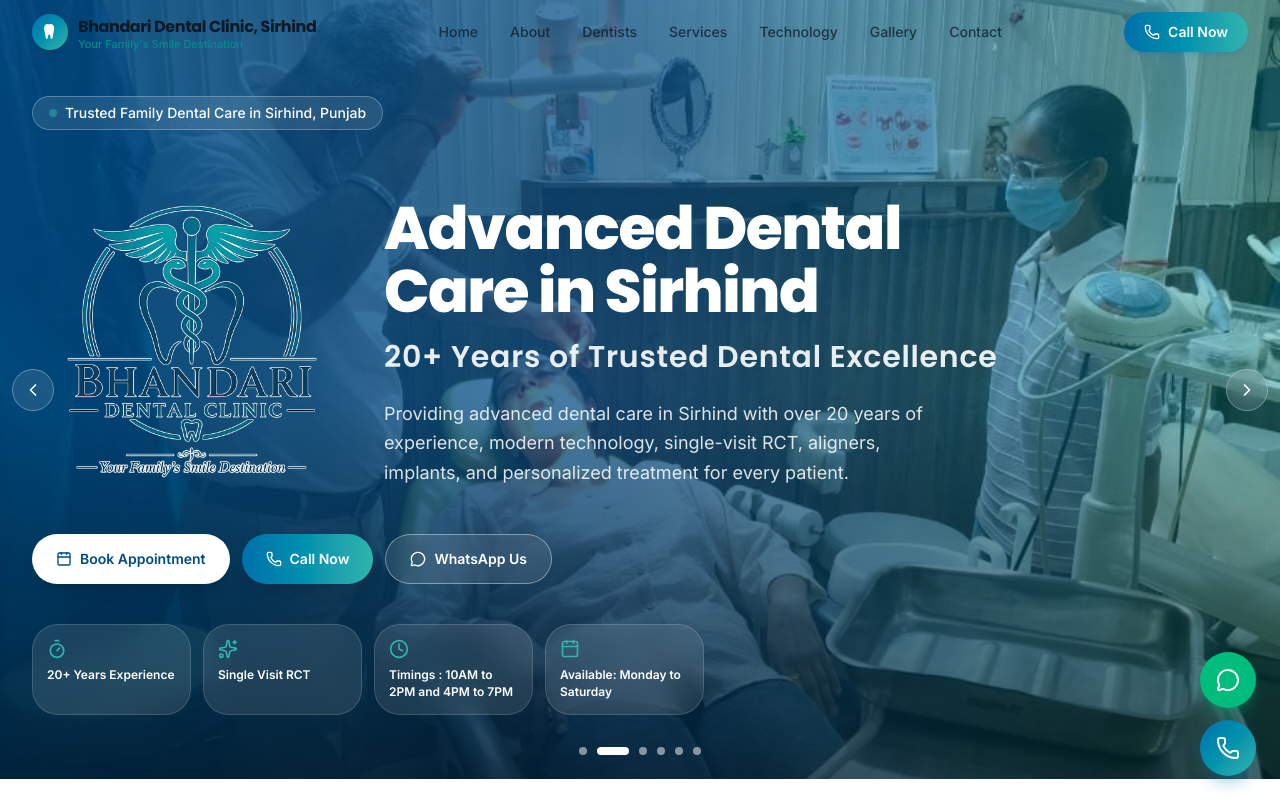
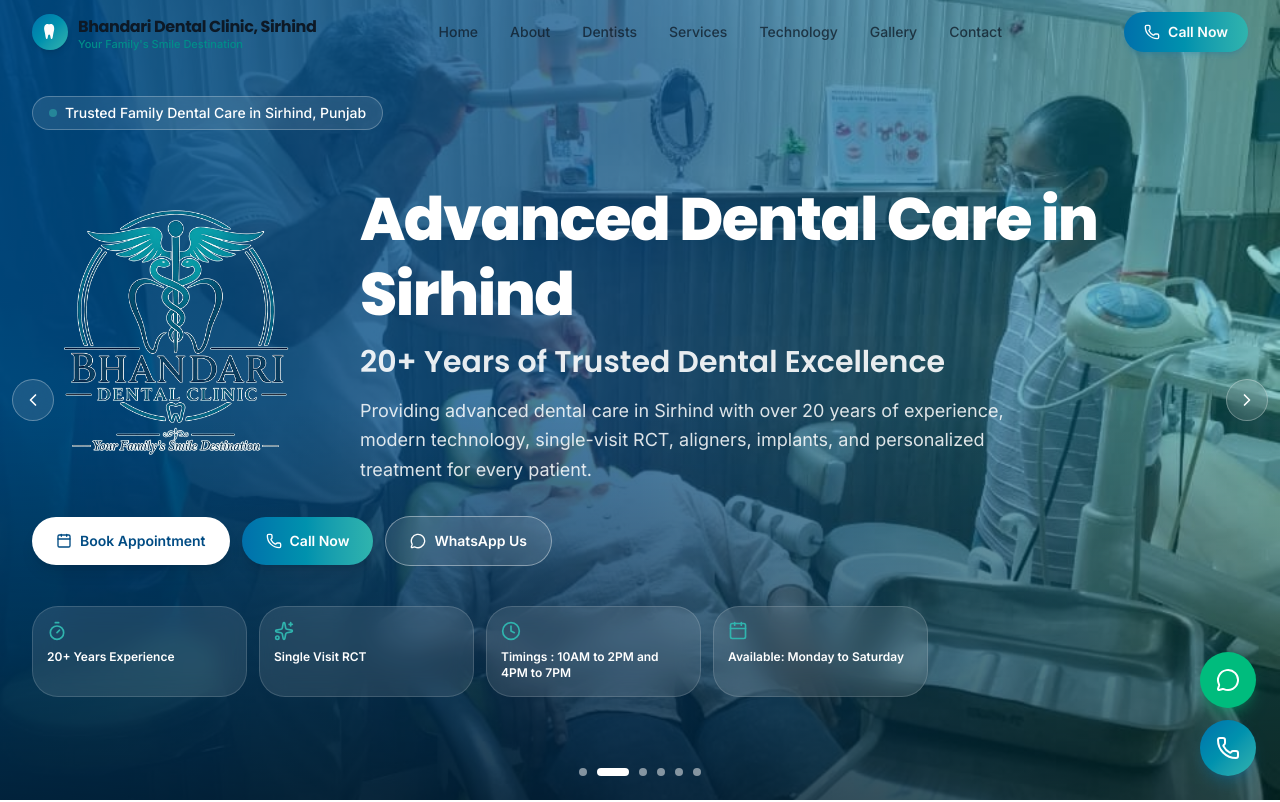
Before and after one commit to aksa2912/bhandari-dental-clinic, a Next.js app: page / in a window 1280 px wide. Shown: the top 802 px of the page. Built offline with nearby package versions, Linux system fonts and the light colour scheme.

Commit message:
Updated hero-section

```diff
--- a/components/hero-section.tsx
+++ b/components/hero-section.tsx
@@ -47,7 +47,7 @@ export function HeroSection() {
     }, [index])
 
     return (
-    <section id="home" className="relative min-h-[92vh] w-full overflow-hidden">
+      <section id="home" className="relative min-h-screen w-full overflow-hidden">
         {/* Slides */}
         <div className="absolute inset-0">
           <AnimatePresence mode="sync">
@@ -107,7 +107,7 @@ export function HeroSection() {
   >
 
   </motion.div>
-       <div className="flex flex-col items-start gap-8 lg:flex-row lg:items-center">
+        <div className="flex flex-col items-center text-center gap-6 lg:flex-row lg:items-center lg:text-left lg:gap-10">
     {/* Logo */}
     <motion.div
       initial={{ opacity: 0, x: -30 }}
@@ -121,8 +121,7 @@ export function HeroSection() {
         width={350}
         height={350}
         priority
-      className="h-auto w-52 sm:w-64 lg:w-80"
-    />
+       className="h-auto w-32 sm:w-48 md:w-56 lg:w-72"     />
     </motion.div>
 
     {/* Text Content */}
@@ -131,7 +130,7 @@ export function HeroSection() {
         initial={{ opacity: 0, y: 24 }}
         animate={{ opacity: 1, y: 0 }}
         transition={{ duration: 0.7, delay: 0.05 }}
-      className="max-w-3xl text-balance font-heading text-4xl font-extrabold leading-[1.05] tracking-tight text-white sm:text-5xl lg:text-6xl"
+        className="max-w-3xl font-heading text-3xl font-extrabold leading-tight tracking-tight text-white sm:text-4xl md:text-5xl lg:text-6xl"
       >
         Advanced Dental Care in Sirhind
       </motion.h1>
@@ -140,7 +139,7 @@ export function HeroSection() {
         initial={{ opacity: 0, y: 24 }}
         animate={{ opacity: 1, y: 0 }}
         transition={{ duration: 0.7, delay: 0.1 }}
-      className="mt-4 max-w-3xl text-balance font-heading text-2xl font-semibold leading-[1.2] tracking-wide text-white/90 sm:text-3xl"
+        className="mt-3 max-w-3xl font-heading text-lg font-semibold text-white/90 sm:text-2xl md:text-3xl"
       >
         20+ Years of Trusted Dental Excellence
       </motion.p>
@@ -149,7 +148,7 @@ export function HeroSection() {
         initial={{ opacity: 0, y: 24 }}
         animate={{ opacity: 1, y: 0 }}
         transition={{ duration: 0.7, delay: 0.2 }}
-      className="mt-6 max-w-xl text-pretty text-base leading-relaxed text-white/85 sm:text-lg"
+className="mt-4 max-w-2xl text-sm leading-relaxed text-white/85 sm:text-base md:text-lg"
       >
         Providing advanced dental care in Sirhind with over 20 years of
         experience, modern technology, single-visit RCT, aligners, implants,
@@ -161,7 +160,7 @@ export function HeroSection() {
             initial={{ opacity: 0, y: 24 }}
             animate={{ opacity: 1, y: 0 }}
             transition={{ duration: 0.7, delay: 0.3 }}
-          className="mt-8 flex flex-wrap gap-3"
+            className="mt-8 flex flex-col sm:flex-row flex-wrap items-center justify-center lg:justify-start gap-3"
           >
           <a
     href="https://forms.gle/syvtA4mbWB3xguFt5"
@@ -195,7 +194,7 @@ export function HeroSection() {
             initial={{ opacity: 0, y: 24 }}
             animate={{ opacity: 1, y: 0 }}
             transition={{ duration: 0.7, delay: 0.4 }}
-          className="mt-10 grid max-w-2xl grid-cols-2 gap-3 sm:grid-cols-4"
+            className="mt-10 grid w-full max-w-4xl grid-cols-2 gap-3 sm:grid-cols-2 lg:grid-cols-4"
           >
             {badges.map((b) => (
               <li
```
Lines whose indentation alone changed are shown as unchanged.
